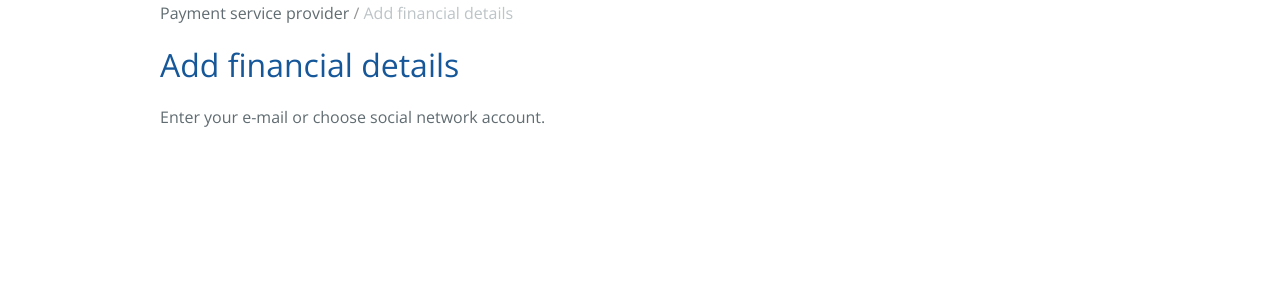
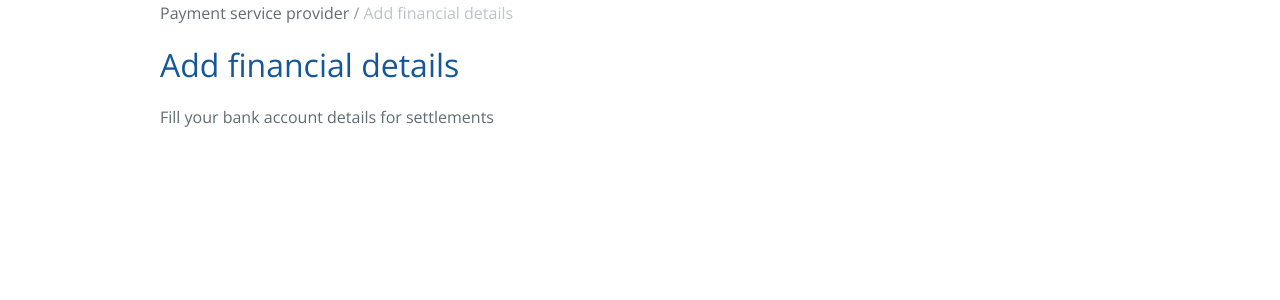
Before and after one commit to kosatyi/ipsp-php, a Jekyll site: the page built from activation/settings.md, in a window 1280 px wide. Shown: the part 254-554 px from the top of the page. Built offline with Jekyll 4.4.1, drawn with Linux system fonts in a browser that asks for light colours; our own code applies the rules of GitHub Pages for plain Markdown files.

```diff
--- a/activation/settings.md
+++ b/activation/settings.md
@@ -1,3 +1,3 @@
 # Add financial details
 
-Enter your e-mail or choose social network account.
+Fill your bank account details for settlements
```
